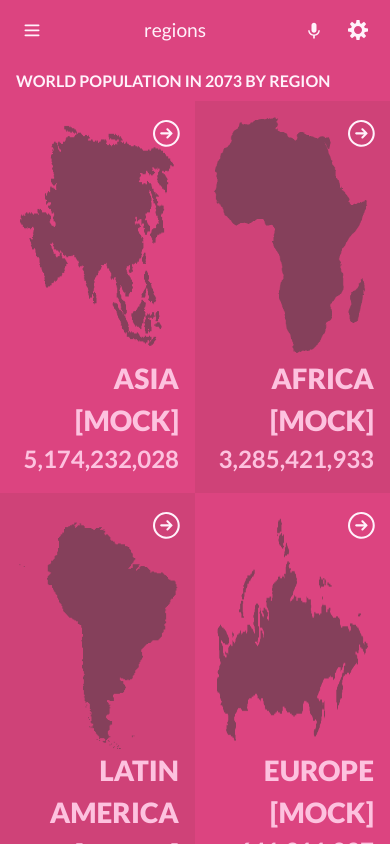
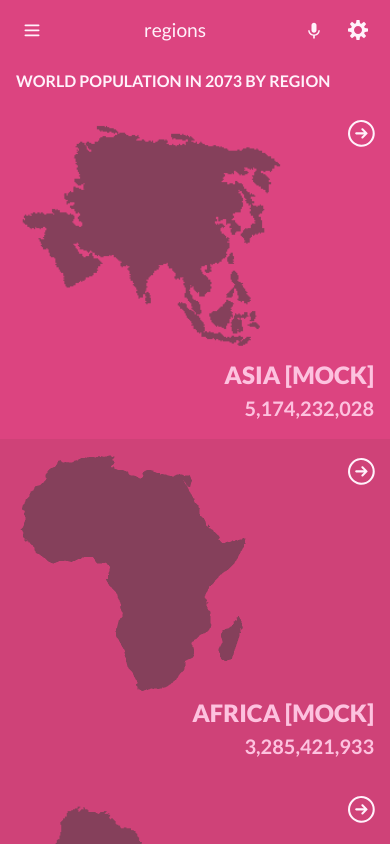
Before and after one commit to henokkhm/microverse-population-2073-react-capstone, a React (Create React App) app: page / in a window 390 px wide. Shown: the top 844 px of the page. Built offline with nearby package versions, Linux system fonts and the light colour scheme.

Commit message:
Make region card styles responsive

```diff
--- a/src/styles/Region.module.css
+++ b/src/styles/Region.module.css
@@ -1,6 +1,9 @@
 .region {
   position: relative;
   min-height: 16rem;
+  height: 100%;
+  min-width: 16rem;
+  width: 100%;
   display: flex;
   flex-direction: column;
   gap: 1rem;
@@ -48,12 +51,12 @@
   text-align: right;
   text-transform: uppercase;
   font-weight: 900;
-  font-size: 1.75rem;
+  font-size: 1.5rem;
   max-width: 80%;
 }
 
 .regionPopulationIn2073 {
   text-align: right;
-  font-size: 1.5rem;
+  font-size: 1.25rem;
   font-weight: 700;
 }
--- a/src/styles/RegionsList.module.css
+++ b/src/styles/RegionsList.module.css
@@ -18,9 +18,15 @@
 }
 
 .regionsList > * {
-  width: 50%;
+  width: 100%;
   color: var(--gray-400);
   text-decoration: none;
+}
+
+@media (min-width: 34rem) {
+  .regionsList > * {
+    width: 50%;
+  }
 }
 
 .loading {
```
